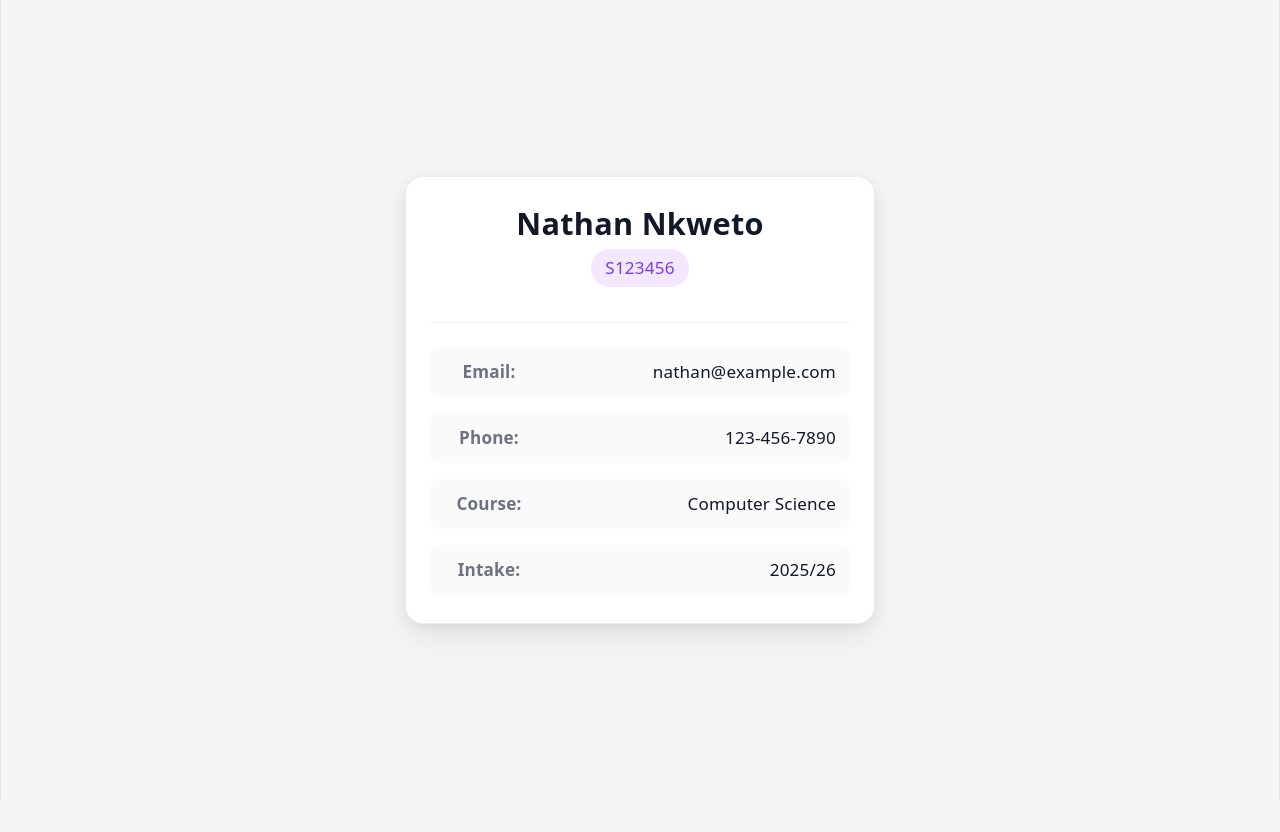
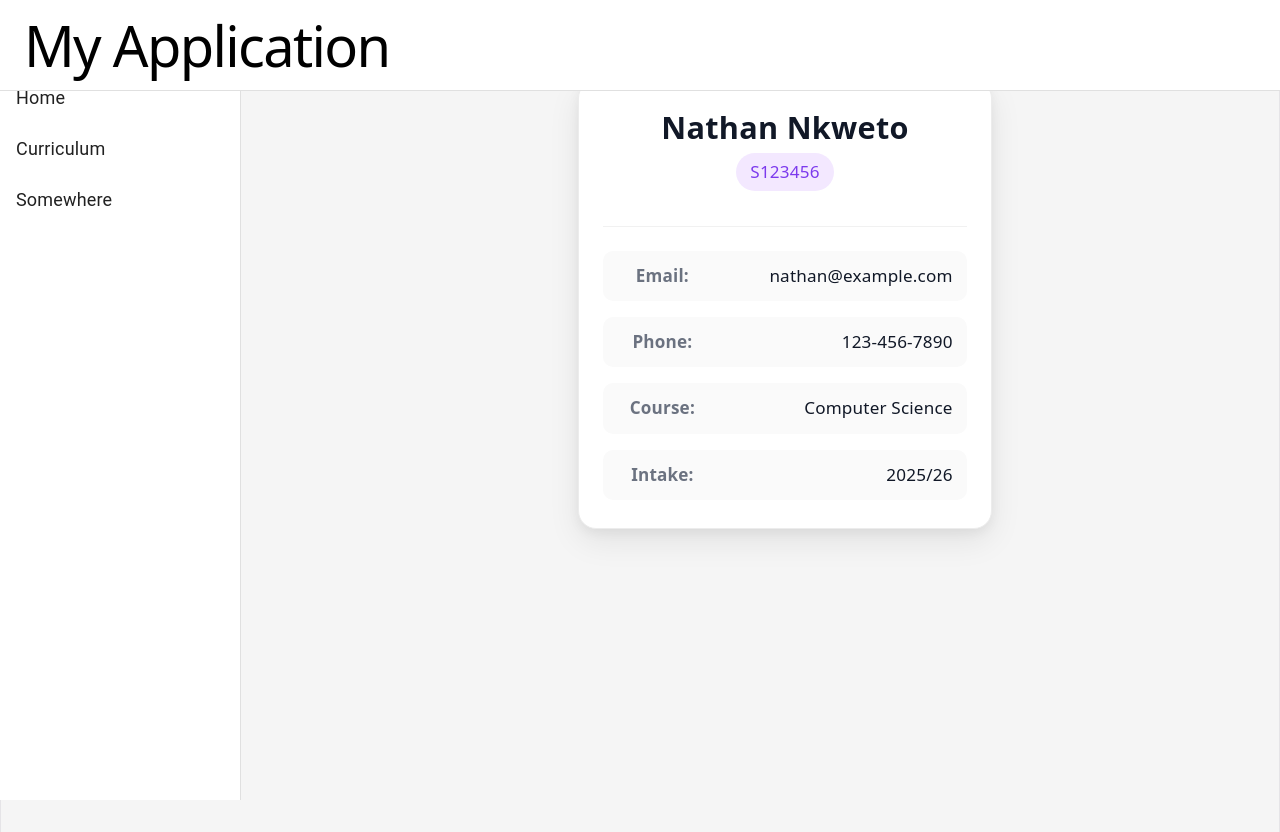
Before and after one commit to nathannkweto/application, a React (Vite) app: page / in a window 1280 px wide. Before the commit the page ends 800 px from the top, so only its background shows below. Built offline with nearby package versions, Linux system fonts and the light colour scheme.

Commit message:
ui: material ui

```diff
--- a/package.json
+++ b/package.json
@@ -10,6 +10,9 @@
     "preview": "vite preview"
   },
   "dependencies": {
+    "@emotion/react": "^11.14.0",
+    "@emotion/styled": "^11.14.1",
+    "@mui/material": "^9.0.1",
     "react": "^19.2.4",
     "react-dom": "^19.2.4"
   },
--- a/src/App.jsx
+++ b/src/App.jsx
@@ -3,17 +3,20 @@ import reactLogo from './assets/react.svg'
 import viteLogo from './assets/vite.svg'
 import heroImg from './assets/hero.png'
 import './App.css'
-import { ButtonA, ButtonB } from './components/Buttons'
 import StudentCard from './components/StudentCard'
 import student from './data/student';
+import { Button } from '@mui/material'
+import Layout from './layout/Layout'
+import { Toolbar } from '@mui/material'
 
-function App() {
-  const [count, setCount] = useState(0)
-
+function App(children) {
   return (
     <>
       <section id="center">
-          <StudentCard student={student}/>
+        <Layout>
+          <Toolbar />
+          <StudentCard student={student} />
+        </Layout>
       </section>
     </>
   )
--- /dev/null
+++ b/src/layout/Layout.jsx
@@ -0,0 +1,67 @@
+import React from 'react';
+import {
+  AppBar,
+  Drawer,
+  Box,
+  List,
+  ListItem,
+  ListItemButton,
+  ListItemText,
+  Toolbar,
+} from '@mui/material';
+
+const navWidth = 240;
+
+export default function Layout ({ children }) {
+  const navItems = [
+    { text: "Home", link: "/" },
+    { text: "Curriculum", link: "/curriculum" },
+    { text: "Somewhere", link: "/curriculum" },
+  ];
+  return (
+    <div>
+      <AppBar
+        position="fixed"
+        elevation={0}
+        sx={{
+          bgcolor: 'white',
+          borderBottom: '1px solid #e0e0e0',
+          zIndex: (theme) => theme.zIndex.drawer + 1,
+        }}
+      >
+        <Toolbar>
+          <h1 style={{ color: 'black' }}>My Application</h1>
+        </Toolbar>
+      </AppBar>
+
+      <Drawer variant="permanent"
+        sx={{
+          width: navWidth,
+          flexShrink: 0,
+          [`& .MuiDrawer-paper`]: { width: navWidth },
+        }}
+      >
+        <Toolbar />
+        <List>
+          {navItems.map((item) => (
+            <ListItem key={item.text} disablePadding>
+              <ListItemButton>
+                <ListItemText primary={item.text} />
+              </ListItemButton>
+            </ListItem>
+          ))}
+        </List>
+      </Drawer>
+
+      <Box
+        component="main"
+        sx= {{
+          flexGrow: 1,
+          p: 2,
+          minHeight: '100vh',
+          marginLeft: `${navWidth}px`,      }}>
+        {children}
+      </Box>
+    </div>
+  );
+}
```
Also changed, not shown: 1 other file (tests, documents, lock files or other folders).
